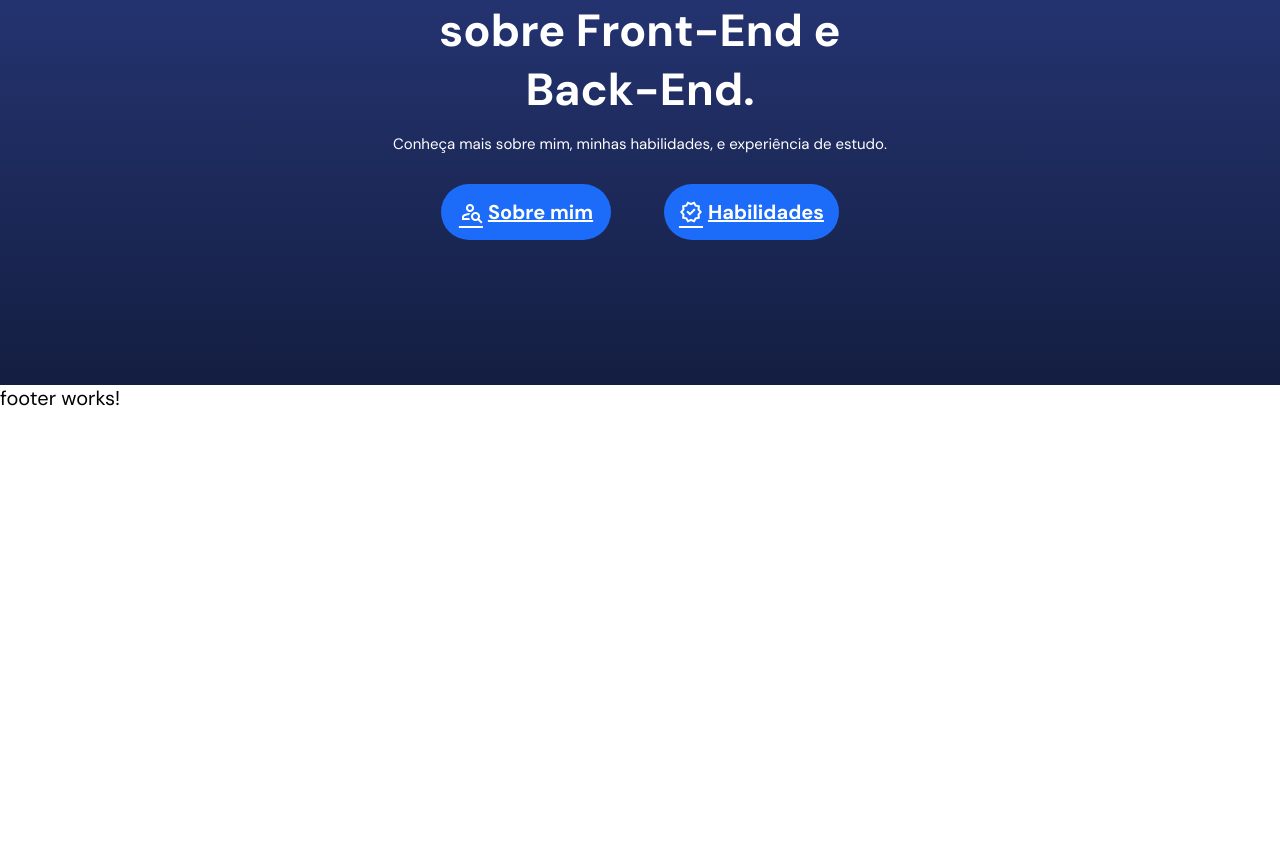
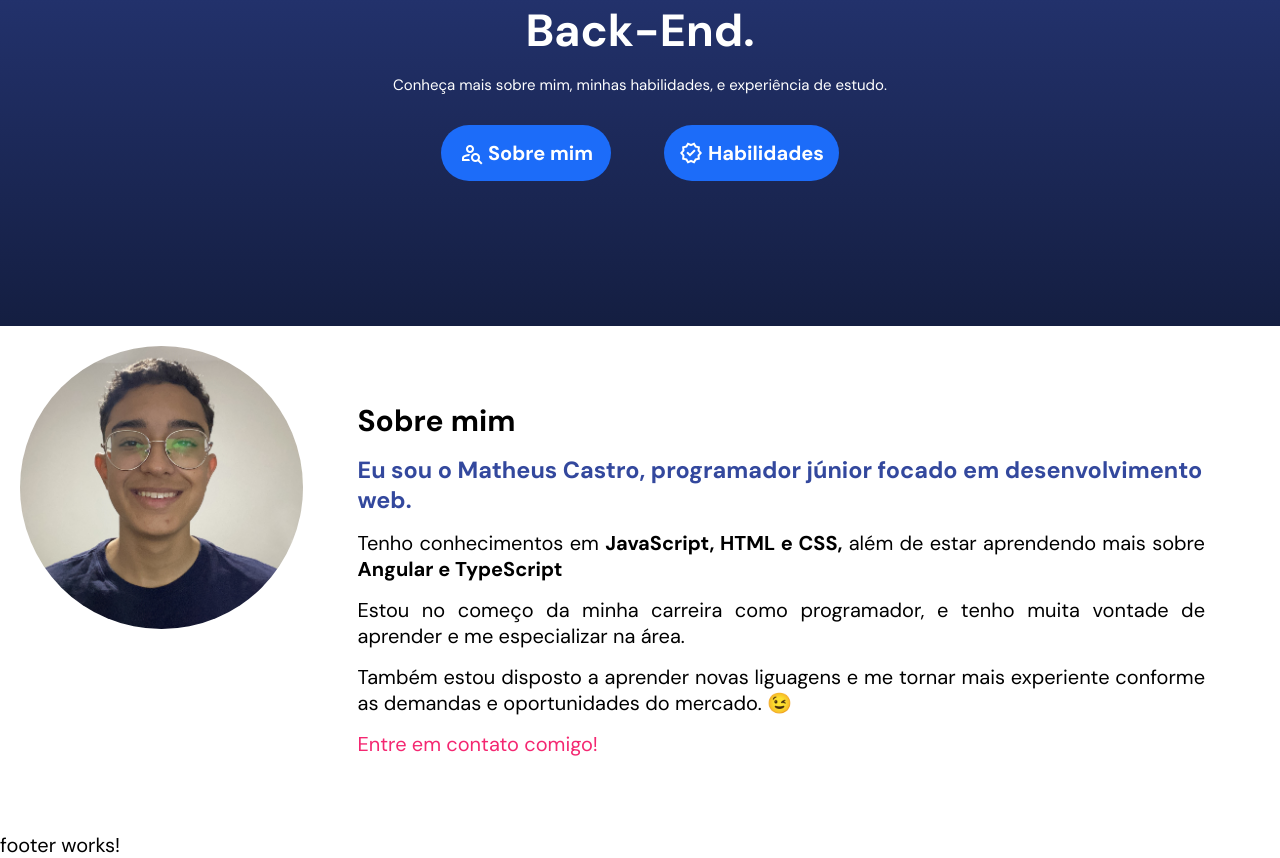
Before and after one commit to Matheus-Castro0/portfolio-matheus, an Angular app: page / in a window 1280 px wide. Shown: the part 507-1365 px from the top of the page. Before the commit the page ends 918 px from the top, so only its background shows below. Built offline with nearby package versions, Linux system fonts and the light colour scheme.

Commit message:
box about

```diff
--- a/src/app/home/home.component.css
+++ b/src/app/home/home.component.css
@@ -64,3 +64,55 @@
 .banner .box .buttons a i {
     margin-right: 5px;
 }
+
+/* box about */
+
+.about .box {
+    display: flex;
+    flex-direction: column;
+    padding: 20px;
+}
+
+.about .box .img {
+    flex: 1;
+    margin: 0 auto 20px;
+}
+
+.about .box .img img {
+    width: 240px;
+    border-radius: 50%;
+}
+
+.about .box .text {
+    flex: 3;
+}
+
+.about .box .text h3 {
+    color: var(--color-blue-2);
+    margin-top: 15px;
+}
+
+.about .box .text p {
+    margin: 15px 0;
+    text-align: justify;
+}
+
+.about .box .text a {
+    color: var(--color-pink-1);
+    font-weight: 400;
+}
+
+@media (min-width: 768px) {
+    .about .box {
+        flex-direction: row;
+    }
+
+    .about .box .img img {
+        width: 100%;
+    }
+
+    .about .box .text {
+        padding: 40px;
+        margin: 15px;
+    }
+}
--- a/src/app/home/home.component.html
+++ b/src/app/home/home.component.html
@@ -3,7 +3,7 @@
         <div class="box">
             <h1>
                 <span class="title1">Seja bem-vindo!</span>
-                <span class="title2">Meu nome é Matheus Castro. Sou um programador iniciante com um conhecimento geral
+                <span class="title2">Sou Matheus Castro, programador iniciante com um conhecimento geral
                     sobre Front-End e Back-End.</span>
             </h1>
 
@@ -22,4 +22,25 @@
         </div>
 
     </section>
+
+    <section id="about" class="container about">
+        <div class="box">
+            <div class="img">
+                <img src="./assets/imgs/fotoDePerfilLinkedIn.JPG" alt="foto de matheus castro">
+            </div>
+            <div class="text">
+                <h2>Sobre mim</h2>
+
+                <h3>Eu sou o Matheus Castro, programador júnior focado em desenvolvimento web.</h3>
+
+                <p>Tenho conhecimentos em <b>JavaScript, HTML e CSS,</b> além de estar aprendendo mais sobre <b>Angular e TypeScript</b></p>
+
+                <p>Estou no começo da minha carreira como programador, e tenho muita vontade de aprender e me especializar na área.</p>
+
+                <p>Também estou disposto a aprender novas liguagens e me tornar mais experiente conforme as demandas e oportunidades do mercado. 😉</p>
+
+                <a href="#contact">Entre em contato comigo!</a>
+            </div>
+        </div>
+    </section>
 </main>
--- a/src/styles.css
+++ b/src/styles.css
@@ -4,6 +4,7 @@
     border: 0;
     box-sizing: border-box;
     scroll-behavior: smooth;
+    text-decoration: none;
 }
 
 :root {
```
Also changed, not shown: src/assets/imgs/fotoDePerfilLinkedIn.JPG (added).
